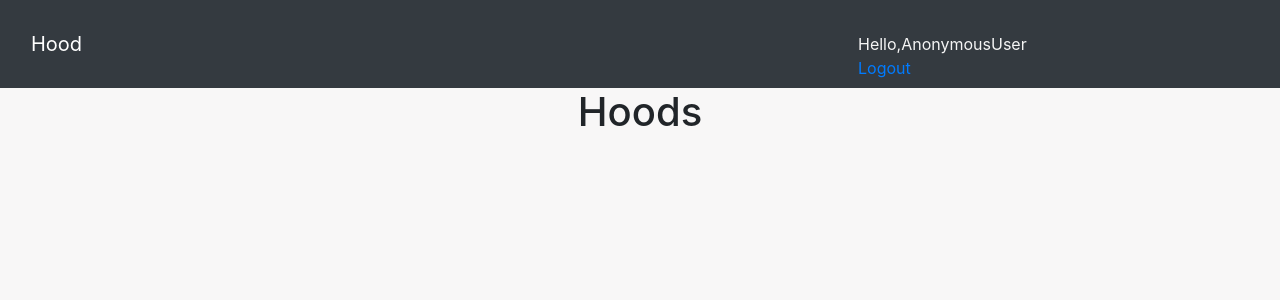
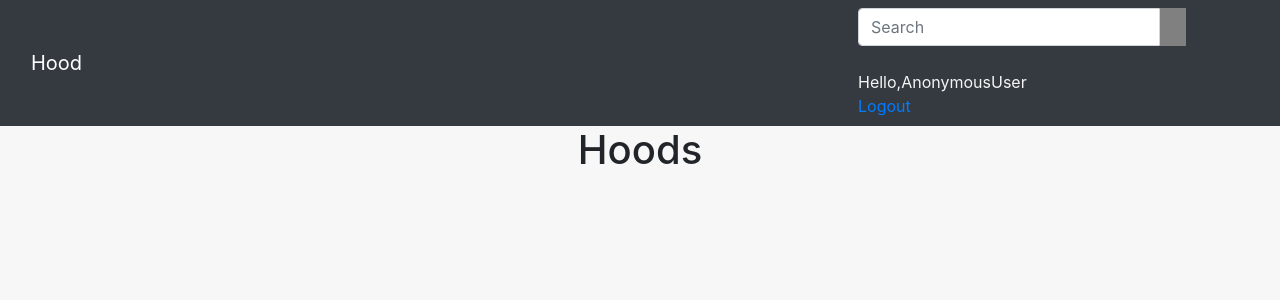
Before and after one commit to VGichuki/my-neighborhood, a Django app: page / in a window 1280 px wide. Shown: the top 300 px of the page. Run offline with Django 3.2, Linux system fonts and the light colour scheme; data that the repository does not hold is empty; some libraries are stand-ins or nearby versions.

Commit message:
create a search function in the navbar.html

```diff
--- a/hood/templates/navbar.html
+++ b/hood/templates/navbar.html
@@ -13,6 +13,14 @@
     </div>
 
     <div class="col-sm-4 col-md-4 navbar-left">
+      <form class="navbar-form mr-5" role="search" action="{% url 'search' %}">
+        <div class="input-group">
+          <input type="text" class="form-control" placeholder="Search" name="business">
+          <div class="input-group-btn" style="color: whitesmoke; background-color: grey;">
+            <button class="btn btn-default" type="submit"><i class="glyphicon glyphicon-search"></i></button>
+          </div>
+        </div>
+      </form>
         <br>
         <span style="color: whitesmoke;">Hello,{{request.user}}</span>
         <br>
```
